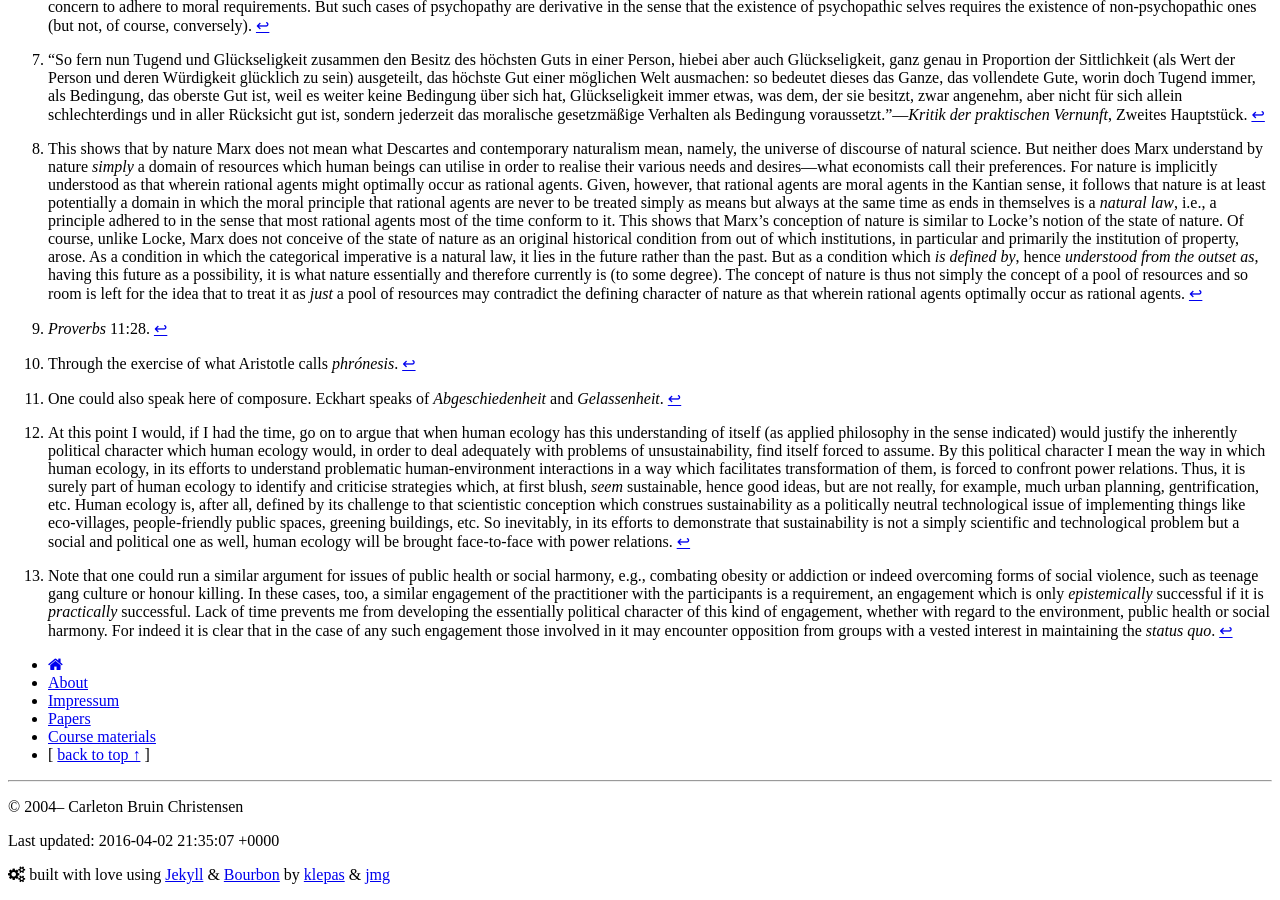
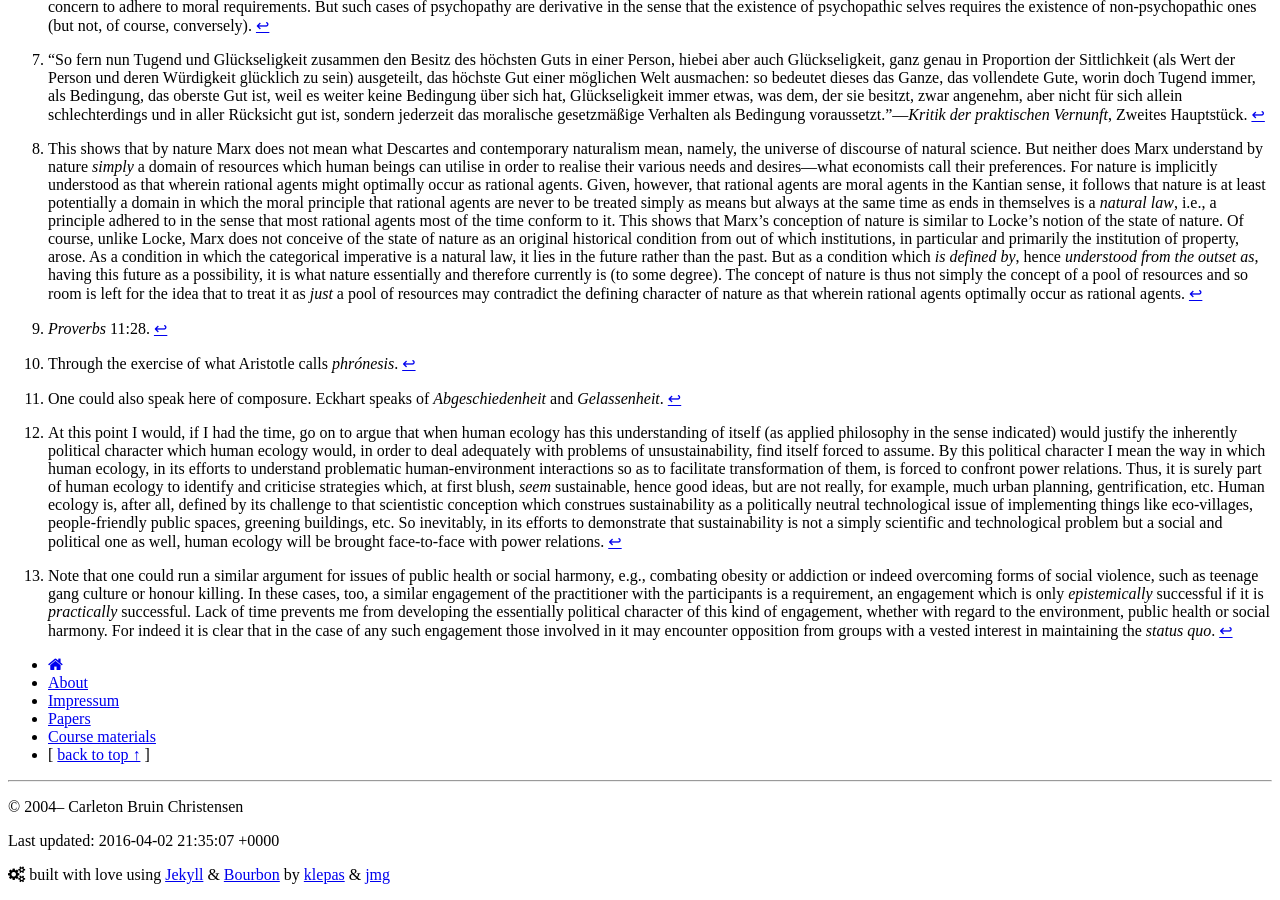
Before and after one commit to klepas/bruins-site, a Jekyll site: the page built from papers/_posts/2016-04-15-Eleventh-Thesis-SHE-2016.md, in a window 1280 px wide and 900 px high, scrolled down 2898 px. Built offline with Jekyll 4.4.1, drawn with Linux system fonts in a browser that asks for light colours; nearby versions of some CDN libraries; some web fonts are replaced.

Commit message:
improvement of note

```diff
--- a/papers/_posts/2016-04-15-Eleventh-Thesis-SHE-2016.md
+++ b/papers/_posts/2016-04-15-Eleventh-Thesis-SHE-2016.md
@@ -65,6 +65,6 @@ Note, however, a crucial feature of the knowledge which human ecology, practised
 
 [^11]: One could also speak here of composure. Eckhart speaks of _Abgeschiedenheit_ and _Gelassenheit_.
 
-[^12]: At this point I would, if I had the time, go on to argue that when human ecology has this understanding of itself (as applied philosophy in the sense indicated) would justify the inherently political character which human ecology would, in order to deal adequately with problems of unsustainability, find itself forced to assume. By this political character I mean the way in which human ecology, in its efforts to understand problematic human-environment interactions in a way which facilitates transformation of them, is forced to confront power relations. Thus, it is surely part of human ecology to identify and criticise strategies which, at first blush, _seem_ sustainable, hence good ideas, but are not really, for example, much urban planning, gentrification, etc. Human ecology is, after all, defined by its challenge to that scientistic conception which construes sustainability as a politically neutral technological issue of implementing things like eco-villages, people-friendly public spaces, greening buildings, etc. So inevitably, in its efforts to demonstrate that sustainability is not a simply scientific and technological problem but a social and political one as well, human ecology will be brought face-to-face with power relations.
+[^12]: At this point I would, if I had the time, go on to argue that when human ecology has this understanding of itself (as applied philosophy in the sense indicated) would justify the inherently political character which human ecology would, in order to deal adequately with problems of unsustainability, find itself forced to assume. By this political character I mean the way in which human ecology, in its efforts to understand problematic human-environment interactions so as to facilitate transformation of them, is forced to confront power relations. Thus, it is surely part of human ecology to identify and criticise strategies which, at first blush, _seem_ sustainable, hence good ideas, but are not really, for example, much urban planning, gentrification, etc. Human ecology is, after all, defined by its challenge to that scientistic conception which construes sustainability as a politically neutral technological issue of implementing things like eco-villages, people-friendly public spaces, greening buildings, etc. So inevitably, in its efforts to demonstrate that sustainability is not a simply scientific and technological problem but a social and political one as well, human ecology will be brought face-to-face with power relations.
 
 [^13]: Note that one could run a similar argument for issues of public health or social harmony, e.g., combating obesity or addiction or indeed overcoming forms of social violence, such as teenage gang culture or honour killing. In these cases, too, a similar engagement of the practitioner with the participants is a requirement, an engagement which is only _epistemically_ successful if it is _practically_ successful. Lack of time prevents me from developing the essentially political character of this kind of engagement, whether with regard to the environment, public health or social harmony. For indeed it is clear that in the case of any such engagement those involved in it may encounter opposition from groups with a vested interest in maintaining the _status quo_.
```
Also changed, not shown: 3 other files.
